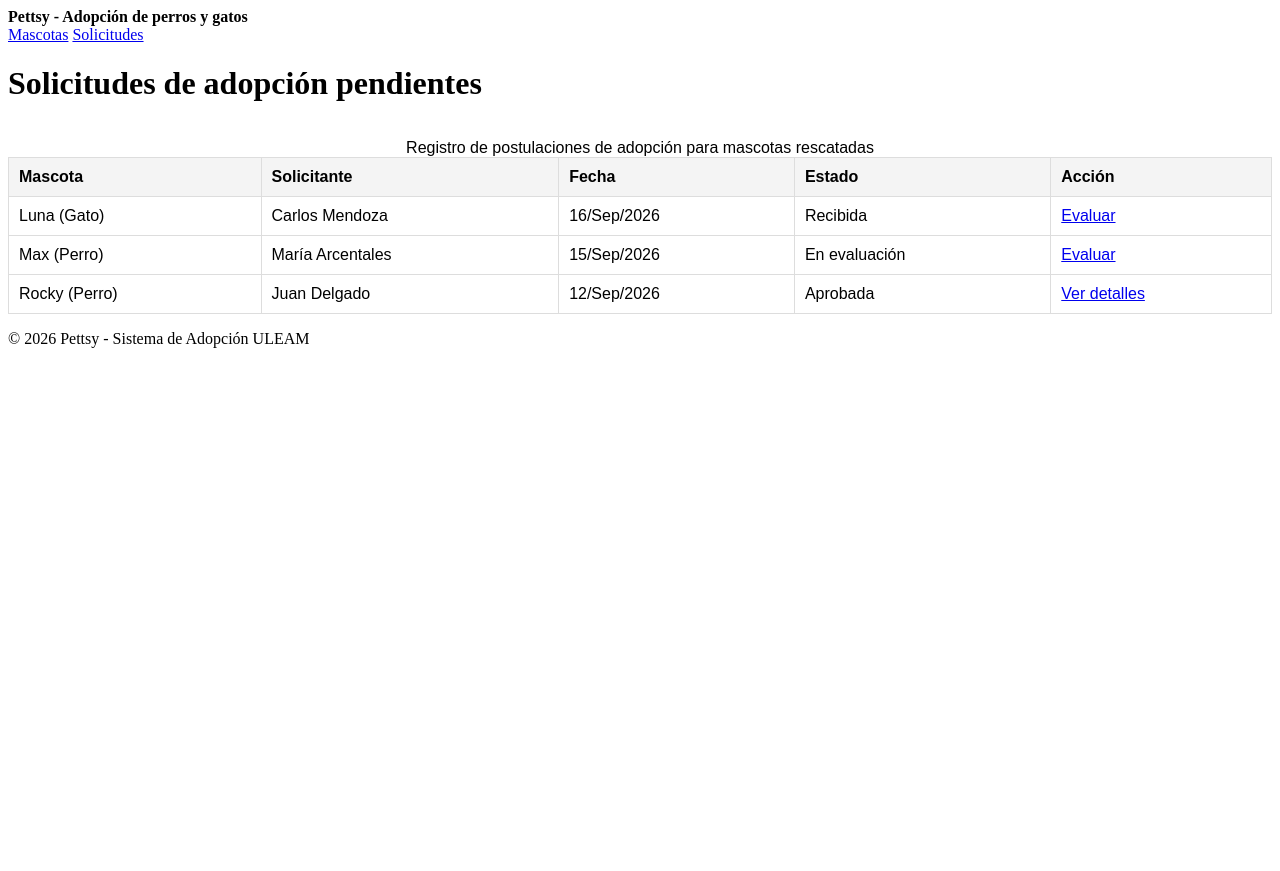
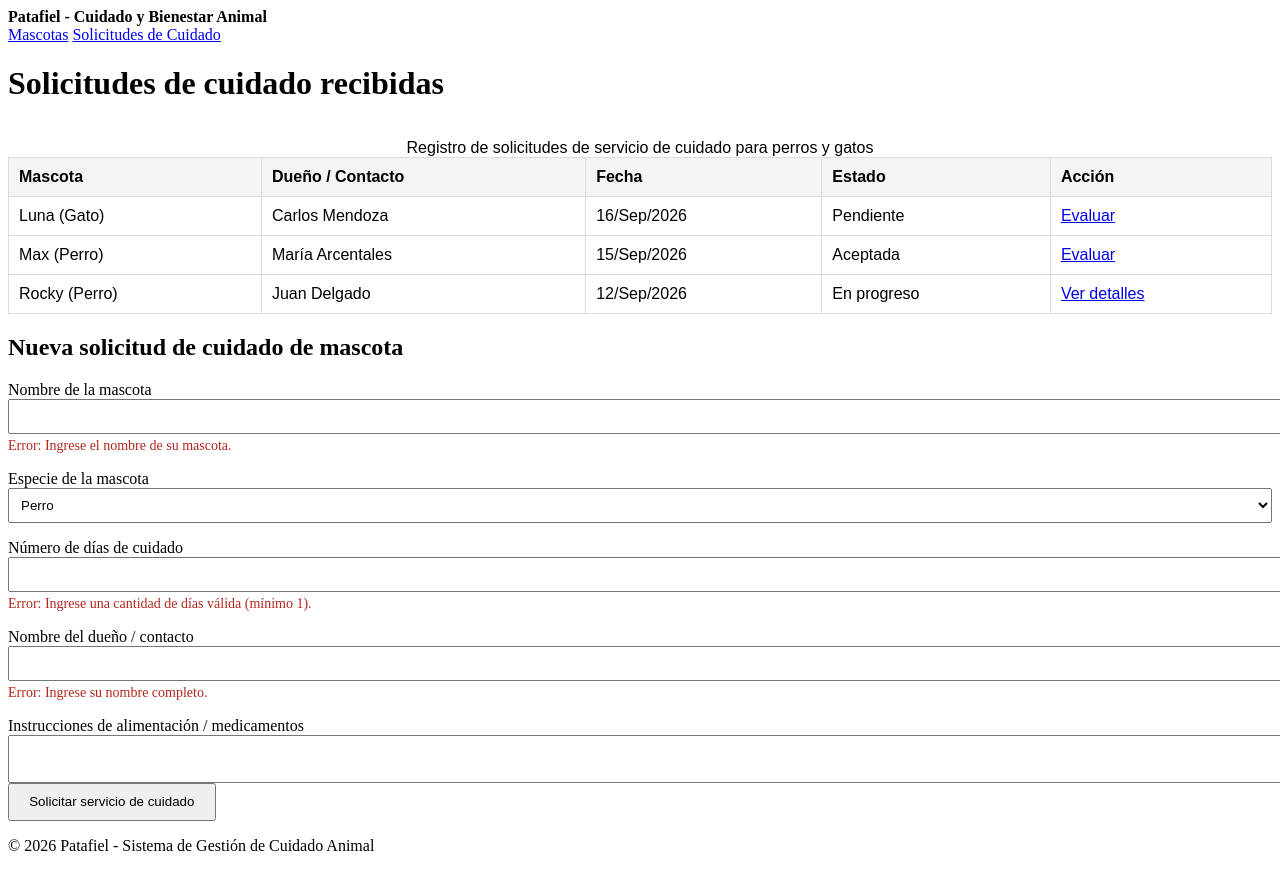
Before and after one commit to uleam-web-2026-2/webIB-delgado-santana, a Svelte app: page / in a window 1280 px wide. Before the commit the page ends 800 px from the top, so only its background shows below. Built offline with nearby package versions, Linux system fonts and the light colour scheme.

Commit message:
S4: formulario auditado para Patafiel
IA: Gemini para verificacion de accesibilidad y apoyo en la redaccion de la auditoria.

```diff
--- a/index.html
+++ b/index.html
@@ -1,5 +1,5 @@
 <!doctype html>
-<html lang="en">
+<html lang="es">
   <head>
     <meta charset="UTF-8" />
     <link rel="icon" type="image/svg+xml" href="/favicon.svg" />
--- a/src/App.svelte
+++ b/src/App.svelte
@@ -1,21 +1,25 @@
+<script lang="ts">
+  import Formulario from './Formulario.svelte';
+</script>
+
 <header>
-  <strong>Pettsy - Adopción de perros y gatos</strong>
-  <nav>
+  <strong>Patafiel - Cuidado y Bienestar Animal</strong>
+  <nav aria-label="Navegación principal">
     <a href="#mascotas">Mascotas</a>
-    <a href="#solicitudes">Solicitudes</a>
+    <a href="#solicitudes">Solicitudes de Cuidado</a>
   </nav>
 </header>
 
 <main>
-  <h1>Solicitudes de adopción pendientes</h1>
+  <h1>Solicitudes de cuidado recibidas</h1>
 
   <div class="tabla-scroll">
     <table>
-      <caption>Registro de postulaciones de adopción para mascotas rescatadas</caption>
+      <caption>Registro de solicitudes de servicio de cuidado para perros y gatos</caption>
       <thead>
         <tr>
           <th scope="col">Mascota</th>
-          <th scope="col">Solicitante</th>
+          <th scope="col">Dueño / Contacto</th>
           <th scope="col">Fecha</th>
           <th scope="col">Estado</th>
           <th scope="col">Acción</th>
@@ -26,28 +30,30 @@
           <td>Luna (Gato)</td>
           <td>Carlos Mendoza</td>
           <td>16/Sep/2026</td>
-          <td>Recibida</td>
+          <td>Pendiente</td>
           <td><a href="#evaluar">Evaluar</a></td>
         </tr>
         <tr>
           <td>Max (Perro)</td>
           <td>María Arcentales</td>
           <td>15/Sep/2026</td>
-          <td>En evaluación</td>
+          <td>Aceptada</td>
           <td><a href="#evaluar">Evaluar</a></td>
         </tr>
         <tr>
           <td>Rocky (Perro)</td>
           <td>Juan Delgado</td>
           <td>12/Sep/2026</td>
-          <td>Aprobada</td>
+          <td>En progreso</td>
           <td><a href="#detalles">Ver detalles</a></td>
         </tr>
       </tbody>
     </table>
   </div>
+
+  <Formulario />
 </main>
 
 <footer>
-  <p>© 2026 Pettsy - Sistema de Adopción ULEAM</p>
+  <p>© 2026 Patafiel - Sistema de Gestión de Cuidado Animal</p>
 </footer>
--- /dev/null
+++ b/src/Formulario.svelte
@@ -0,0 +1,49 @@
+<section aria-labelledby="titulo-nuevo">
+  <h2 id="titulo-nuevo">Nueva solicitud de cuidado de mascota</h2>
+
+  <form action="#" method="post">
+    <label for="nombre_mascota">Nombre de la mascota</label>
+    <input
+      type="text"
+      id="nombre_mascota"
+      name="nombre_mascota"
+      required
+      aria-invalid="true"
+      aria-describedby="nombre_mascota-error"
+    >
+    <p id="nombre_mascota-error" class="mensaje-error">Error: Ingrese el nombre de su mascota.</p>
+
+    <label for="especie">Especie de la mascota</label>
+    <select id="especie" name="especie">
+      <option value="perro">Perro</option>
+      <option value="gato">Gato</option>
+    </select>
+
+    <label for="dias_cuidado">Número de días de cuidado</label>
+    <input
+      type="number"
+      id="dias_cuidado"
+      name="dias_cuidado"
+      required
+      aria-invalid="true"
+      aria-describedby="dias_cuidado-error"
+    >
+    <p id="dias_cuidado-error" class="mensaje-error">Error: Ingrese una cantidad de días válida (mínimo 1).</p>
+
+    <label for="nombre_dueno">Nombre del dueño / contacto</label>
+    <input
+      type="text"
+      id="nombre_dueno"
+      name="nombre_dueno"
+      required
+      aria-invalid="true"
+      aria-describedby="nombre_dueno-error"
+    >
+    <p id="nombre_dueno-error" class="mensaje-error">Error: Ingrese su nombre completo.</p>
+
+    <label for="instrucciones">Instrucciones de alimentación / medicamentos</label>
+    <textarea id="instrucciones" name="instrucciones"></textarea>
+
+    <button type="submit">Solicitar servicio de cuidado</button>
+  </form>
+</section>
--- a/src/app.css
+++ b/src/app.css
@@ -20,3 +20,24 @@ th {
 .tabla-scroll {
   overflow-x: auto;
 }
+
+label {
+  display: block;
+  margin-top: 1rem;
+}
+
+input, select, textarea {
+  display: block;
+  width: 100%;
+  padding: .5rem;
+}
+
+button {
+  padding: .6rem 1.2rem;
+}
+
+.mensaje-error {
+  color: #b3261e;
+  margin-top: 0.25rem;
+  font-size: 0.875rem;
+}
```
Also changed, not shown: 3 other files (tests, documents, lock files or other folders).
